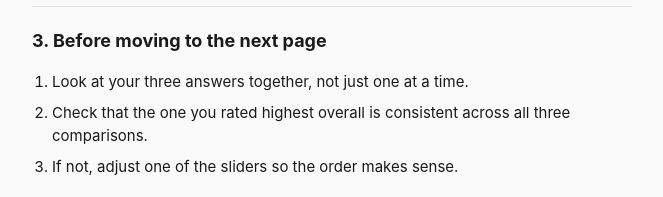
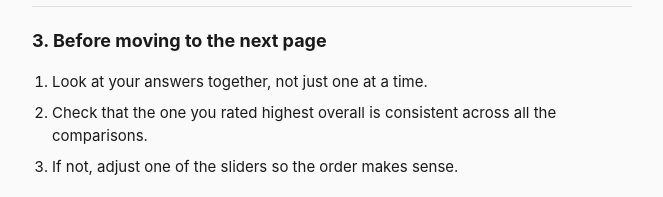
Before and after one commit to andarmo/ahp-pairwise-guide, a plain HTML site: page index.html in a window 1280 px wide. Shown: the part 1244-1441 px from the top of the page, without its empty margins (308-971 px from the left). Drawn offline with Linux system fonts and the light colour scheme.

Commit message:
Update index.html

```diff
--- a/index.html
+++ b/index.html
@@ -231,8 +231,8 @@
 
   <h2>3. Before moving to the next page</h2>
   <ol class="steps">
-    <li>Look at your three answers together, not just one at a time.</li>
-    <li>Check that the one you rated highest overall is consistent across all three comparisons.</li>
+    <li>Look at your answers together, not just one at a time.</li>
+    <li>Check that the one you rated highest overall is consistent across all the comparisons.</li>
     <li>If not, adjust one of the sliders so the order makes sense.</li>
   </ol>
 
```
